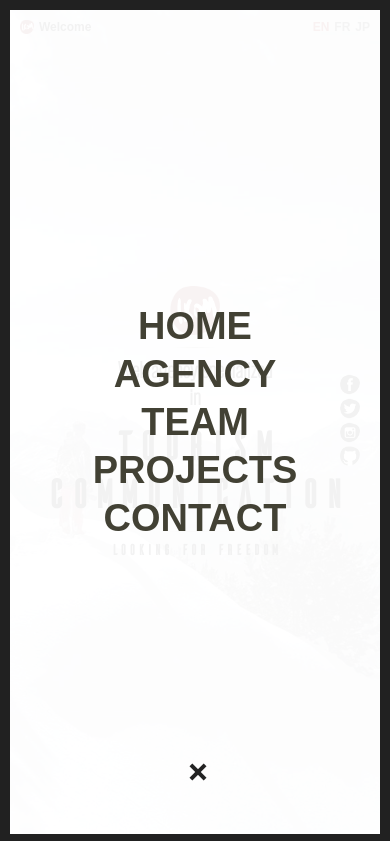
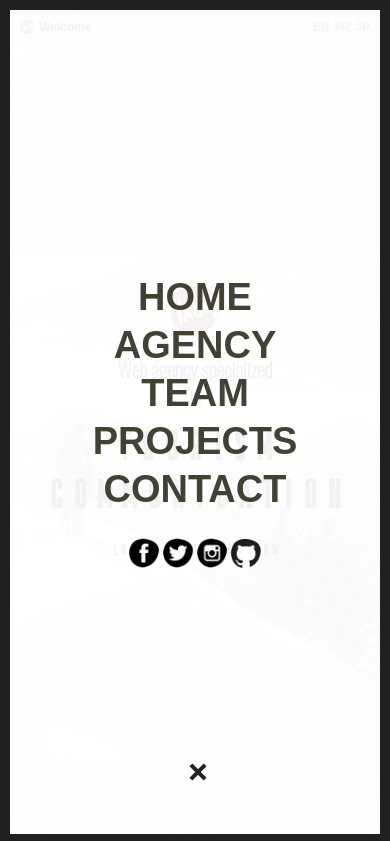
Before and after one commit to xioten34/Ikom, a plain HTML site: page en/index.html in a window 390 px wide. Both pictures are taken after a click on the button 195 px from the left and 772 px from the top of the page. Shown: the top 841 px of the page. Drawn offline with nearby package versions, Linux system fonts and the light colour scheme.

Commit message:
update 1.5

```diff
--- a/en/index.html
+++ b/en/index.html
@@ -75,13 +75,19 @@
 
     <!-- menu overlay -->
     <div id="overlay">
-        <div>
+        <div class="men">
             <ul class="menu">
                 <li><a href="#home">HOME</a></li>
                 <li><a href="#about">AGENCY</a></li>
                 <li><a href="#team">TEAM</a></li>
                 <li><a href="#work">PROJECTS</a></li>
                 <li><a href="#contact">CONTACT</a></li>
+                <div class="social_mobile">
+                    <a href="https://www.facebook.com/ikom34" target="_blank"><img src="../images/icons/Facebook_s.png" alt="Facebook"></a>
+                    <a href="https://twitter.com/agence_ikom" target="_blank"><img src="../images/icons/Twitter_s.png" alt="Twitter"></a>
+                    <a href="https://www.instagram.com/agence_ikom/?hl=fr" target="_blank"><img src="../images/icons/Instagram_s.png" alt="Instagram"></a>
+                    <a href="https://github.com/xioten34/Ikom" target="_blank"><img src="../images/icons/Github-s.png" alt="Github"></a>
+                </div>
             </ul>
         </div>
     </div>
--- a/scss/style.scss
+++ b/scss/style.scss
@@ -107,31 +107,23 @@
                   }
               }
           }
-          .social{
+          .social {
               position: fixed;
               z-index: 18;
               @include center(y);
               right: 30px;
               width: 30px;
-              @media (max-width: 500px){
-                  width: 20px;
+              @media (max-width: 500px) {
+                  display: none;
               }
-              img{
+              img {
                   width: 30px;
                   height: auto;
-                  &:nth-child(1){
-
-                  }
-                  &:nth-child(2){
-
-                  }
-                  &:nth-child(3){
-
-                  }
-                  &:nth-child(4){
-
-                  }
-                  @media (max-width: 500px){
+                  &:nth-child(1) {}
+                  &:nth-child(2) {}
+                  &:nth-child(3) {}
+                  &:nth-child(4) {}
+                  @media (max-width: 500px) {
                       width: 20px;
                   }
               }
@@ -217,7 +209,7 @@
               height: 100%;
               background: $overlay;
               z-index: 19;
-              div {
+              .men {
                   display: -webkit-box;
                   display: -ms-flexbox;
                   display: flex;
@@ -229,7 +221,6 @@
                   -webkit-box-align: center;
                   -ms-flex-align: center;
                   align-items: center;
-              }
                   ul {
                       list-style: none;
                       margin: 0;
@@ -246,6 +237,18 @@
                           @include suppr-contour;
                           &:hover {
                               color: $color-1;
+                          }
+                      }
+                  }
+                  .social_mobile {
+                      margin-top: 25px;
+                      img {
+                          @media (max-width: 500px) {
+                              width: 30px;
+                          }
+                      }
+                      @media (min-width: 500px){
+                          display: none;
                       }
                   }
               }
@@ -577,8 +580,8 @@
                           @media (max-width: 500px) {
                               width: 80%;
                           }
-                          @media (min-width:1400px){
-                              width:10%;
+                          @media (min-width:1400px) {
+                              width: 10%;
                           }
                           p {
                               padding-top: 10px;
@@ -729,7 +732,7 @@
               clear: both;
               .copyright {
                   font-family: "OpenSansRegular";
-                  padding-top:5px;
+                  padding-top: 5px;
                   font-size: 12px;
                   text-align: center;
                   margin: 0px 0 25px 0;
```
Also changed, not shown: index.html (+9 -2 lines), jp/index.html (+8 -2 lines), css/style.css, 1 other file. Lines whose indentation alone changed are shown as unchanged.
